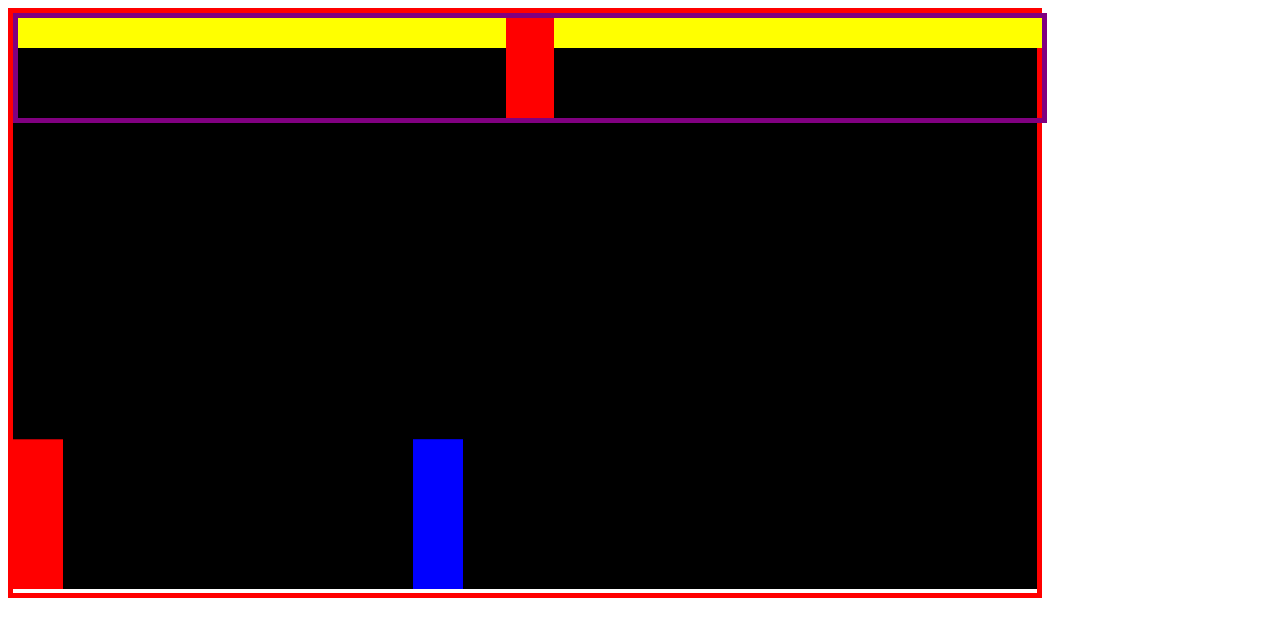
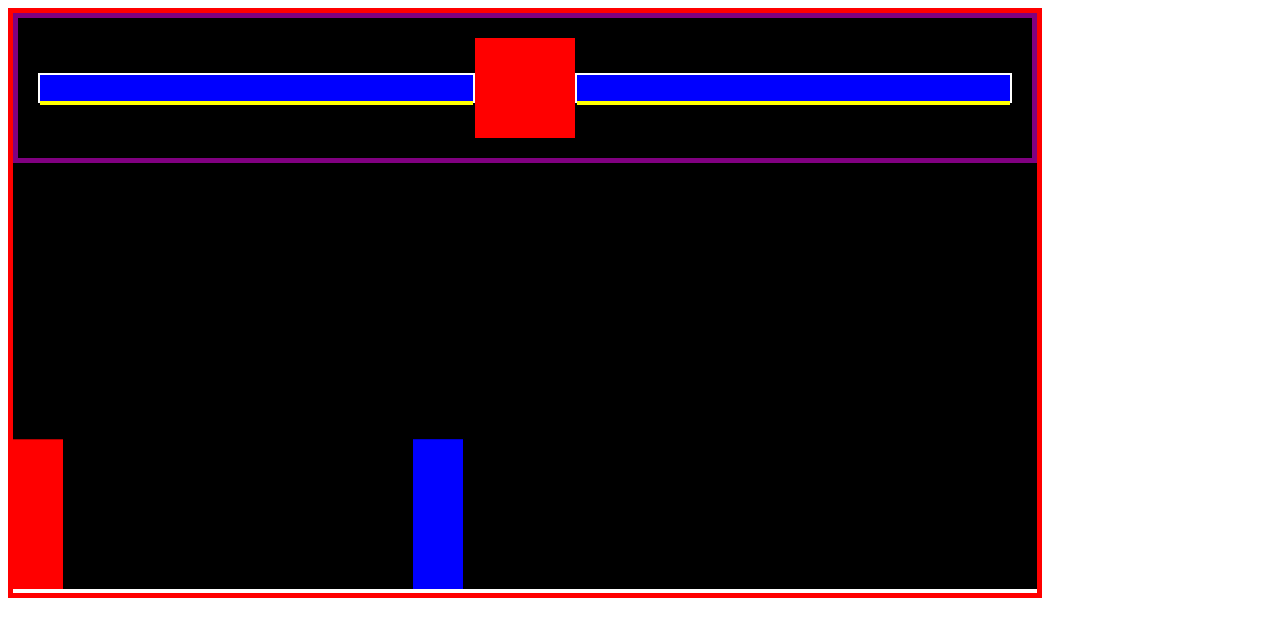
Before and after one commit to NateNotermann/Javascript-Fighting-Game-2.0, a plain HTML site: page index.html in a window 1280 px wide. Drawn offline with Linux system fonts and the light colour scheme.

Commit message:
both health bars working correctly

```diff
--- a/index.html
+++ b/index.html
@@ -11,38 +11,55 @@
         <meta name="description" content="This is a sample description of my webpage.">
         <meta name="viewport" content="width=device-width, initial-scale=1">
         <!-- <link rel="stylesheet" href=""> -->
+        <style>
+            * {
+                box-sizing: border-box;
+            }
+        </style>
     </head>
     <body>
 
         <!---- red container div FUll view ---->
         <div style="position: relative; display: inline-block; border-style: solid; border-width: 5px; border-color: red;" >
+
             <!---- smaller red container div at top ---->
-            <div style="position: absolute; display: flex; width: 100%; border-style: solid; border-width: 5px; border-color: purple;">
+            <div style="position: absolute;
+            display: flex;
+            align-items: center;
+            width: 100%;
+            padding: 20px;
+            border-style: solid;
+            border-width: 5px;
+            border-color: purple;">
+
+
                 <!-- Player1 Health -->
-                <div style="background-color: yellow; height: 30px; width: 100%;"></div>
+                <div style="position: relative; display: flex; justify-content: flex-end; height: 30px; width: 100%; border-style: solid; border-width: 2px; border-color: white;" >
+                    <div style="background-color: yellow; height: 30px; width: 100%;"></div>
+                    <div id="player1Health"
+                    style="position: absolute; background-color: blue; top: 0; bottom: 0; right: 0;
+                    width: 100%; "></div>
+                </div>
 
                 <!-- Timer -->
-                <div style="background-color: red; height: 100px; width: 100px;"></div>
+                <div style="background-color: red;
+                height: 100px;
+                width: 100px;
+                flex-shrink: 0;
+                "></div>
+
+                <!-- Player2 Health -->
+                <div style="position: relative; height: 30px; width: 100%; border-style: solid; border-width: 2px; border-color: white;" >
+                    <div style="background-color: yellow; height: 30px;"></div>
+                    <div id="player2Health" style="position: absolute; background-color: blue; top: 0; bottom: 0; right: 0; left: 0; "></div>
+                </div>
 
 
+            </div>
 
+            <canvas></canvas>
 
-                <!-- <div style="
-                    background-color: yellow;
-                    height: 30px;
-                    width: 100%;
-                    flex-shrink: 0;
-                    border-style: solid;
-                    border-radius: 5px;
-                    border-color: white;
-                    " ></div> -->
-
-
-                    <!-- Player2 Health -->
-                    <div style="background-color: yellow; height: 30px; width: 100%"></div>
-                </div>
-                <canvas></canvas>
-            </div>
+        </div>
 
         <script src="index.js" async defer></script>
     </body>
--- a/index.js
+++ b/index.js
@@ -29,6 +29,7 @@ class Sprite {
         }
         this.color = color
         this.isAttacking
+        this.health = 100
     }
     draw() {
         // player box
@@ -194,6 +195,7 @@ function animate(){
     //     }
     // }
 // ---- Detect for collision ----
+// ---- player 1 ----
 if (
     rectangularCollision({
         rectangle1: player1,
@@ -202,10 +204,12 @@ if (
     && player1.isAttacking
     ) {
         player1.isAttacking = false
+        player2.health -= 5
+        document.querySelector('#player2Health').style.width = player2.health + '%'
         console.log('player 1 attack!');
     }
 
-
+// ---- player 2 ----
 if (
     rectangularCollision({
         rectangle1: player2,
@@ -214,6 +218,8 @@ if (
     && player2.isAttacking
     ) {
         player2.isAttacking = false
+        player1.health -= 5
+        document.querySelector('#player1Health').style.width = player1.health + '%'
         console.log('player 2 attack!');
     }
 }
```
Also changed, not shown: 1 other file.
